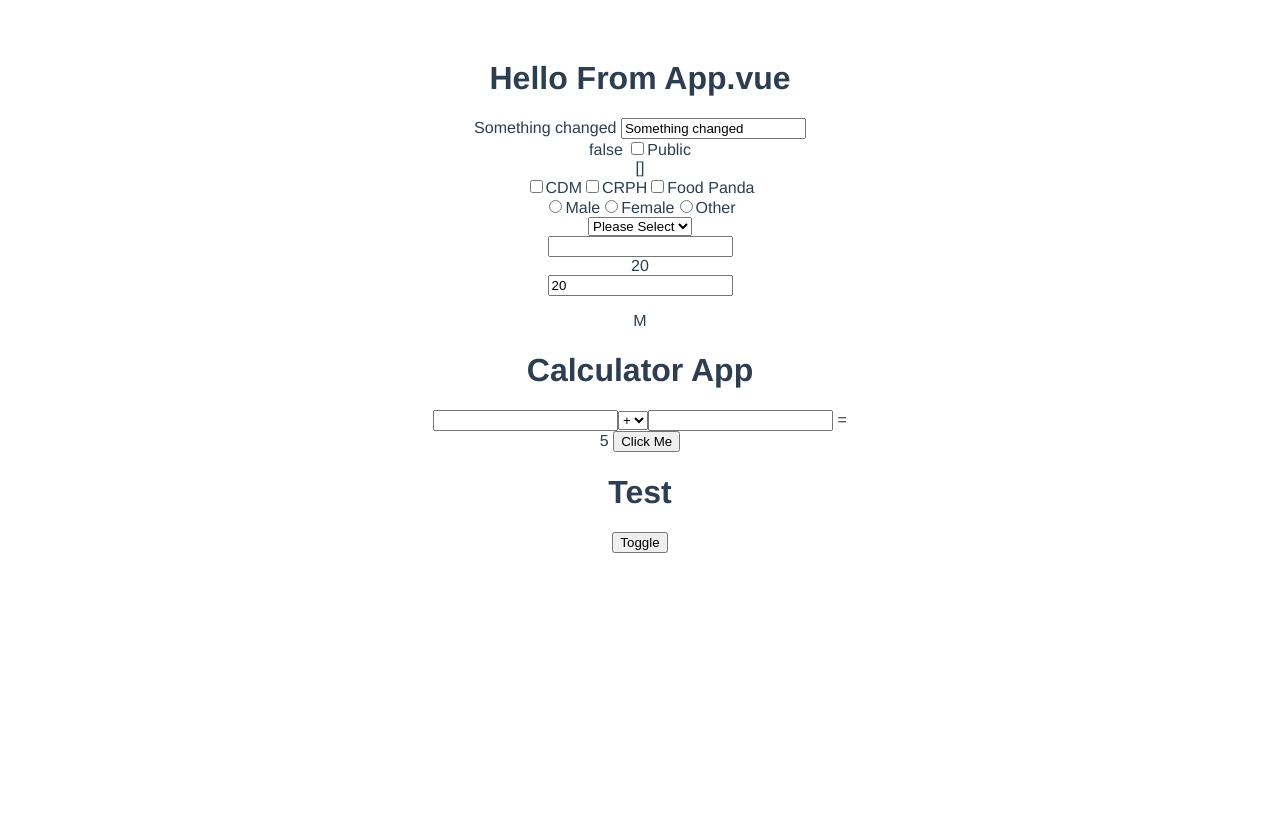
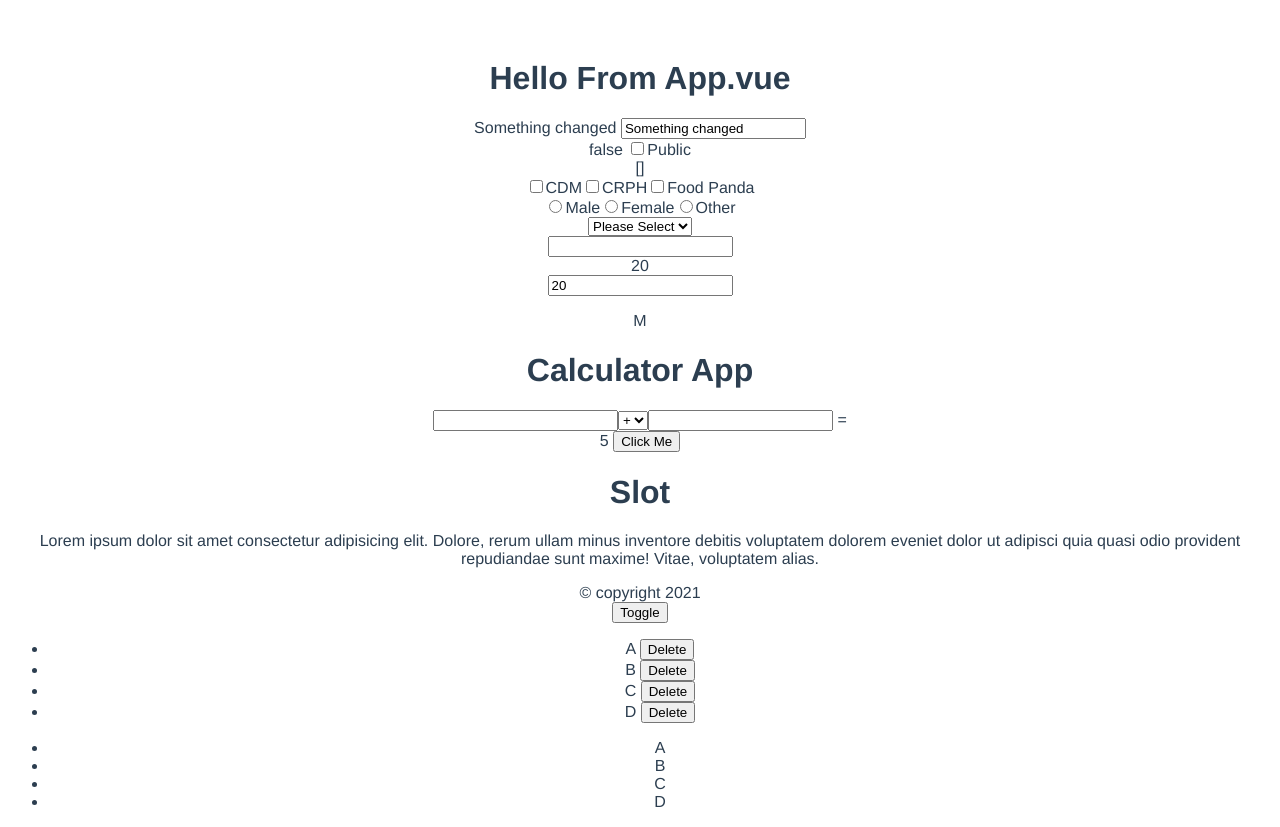
Before and after one commit to NightCoderMMCoder/Vue3-CLI, a Vue app: page / in a window 1280 px wide. Before the commit the page ends 800 px from the top, so only its background shows below. Built offline with nearby package versions, Linux system fonts and the light colour scheme.

Commit message:
9-scoped-slots

```diff
--- a/src/App.vue
+++ b/src/App.vue
@@ -70,15 +70,35 @@
     </div>
     {{ numberPlus }}
     <button v-on:click="this.numberPlus = Math.random()">Click Me</button>
-    <Test v-if="showTestCom" :text="text" />
+    <Test v-if="showTestCom" :text="text">
+      <template v-slot:header>
+        <h1>Slot</h1>
+      </template>
+      <template v-slot:main>
+        <p>
+          Lorem ipsum dolor sit amet consectetur adipisicing elit. Dolore, rerum
+          ullam minus inventore debitis voluptatem dolorem eveniet dolor ut
+          adipisci quia quasi odio provident repudiandae sunt maxime! Vitae,
+          voluptatem alias.
+        </p>
+      </template>
+    </Test>
     <button v-on:click="showTestCom = !showTestCom">Toggle</button>
+    <scoped-slots :options="options" v-slot="{ option: { text } }">
+      {{ text }}
+      <button>Delete</button>
+    </scoped-slots>
+    <scoped-slots :options="options" v-slot="{ option: { text } }">
+      {{ text }}
+    </scoped-slots>
   </div>
 </template>
 
 <script>
+import ScopedSlots from "./components/ScopedSlots.vue";
 import Test from "./components/Test.vue";
 export default {
-  components: { Test },
+  components: { Test, ScopedSlots },
   name: "App",
   data() {
     return {
--- /dev/null
+++ b/src/components/ScopedSlots.vue
@@ -0,0 +1,15 @@
+<template>
+  <ul>
+    <li v-for="(option, idx) in options" :key="idx">
+      <slot :option="option"></slot>
+    </li>
+  </ul>
+</template>
+
+<script>
+export default {
+  props: { options: Array },
+};
+</script>
+
+<style></style>
--- a/src/components/Test.vue
+++ b/src/components/Test.vue
@@ -1,5 +1,17 @@
 <template>
-  <h1>Test</h1>
+  <div>
+    <header>
+      <slot name="header"></slot>
+    </header>
+    <main>
+      <slot name="main"></slot>
+    </main>
+    <footer>
+      <slot name="footer">
+        &copy; copyright 2021
+      </slot>
+    </footer>
+  </div>
 </template>
 
 <script>
```
